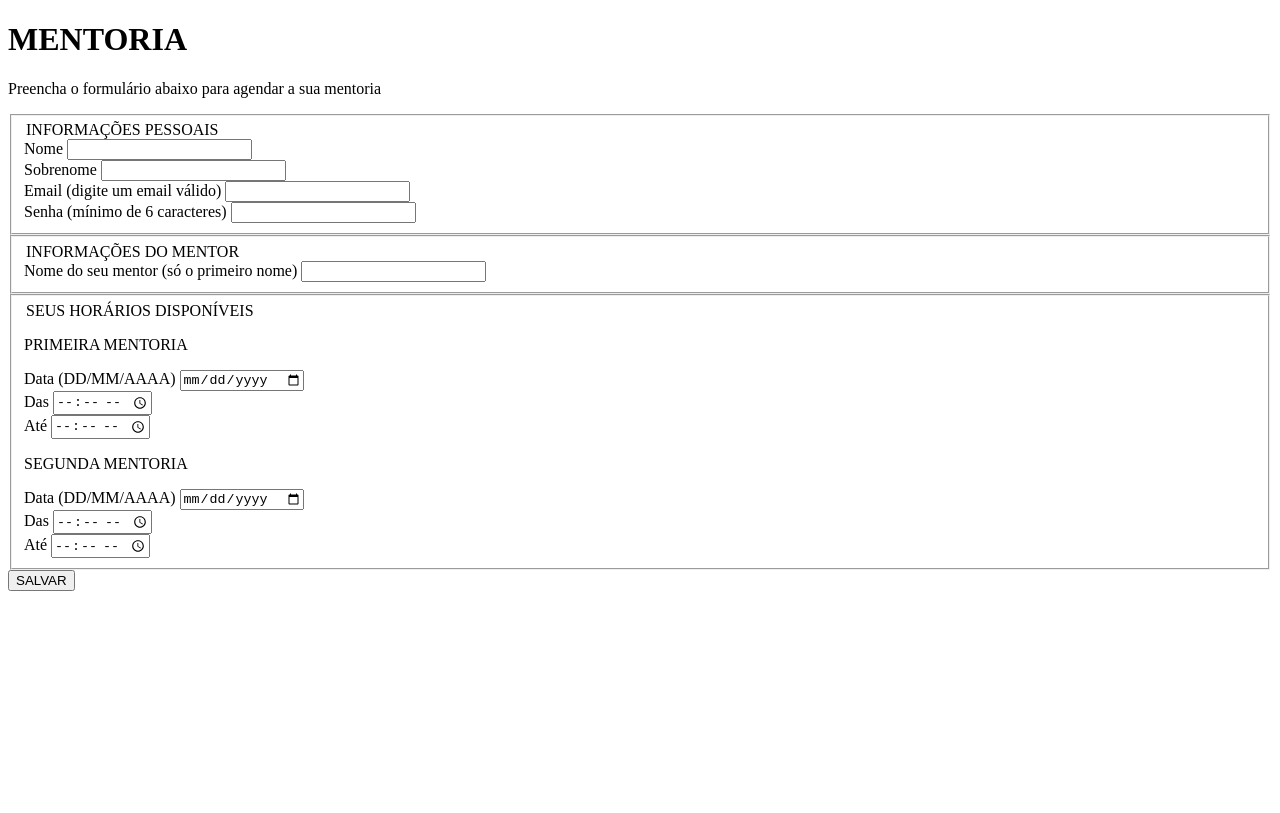
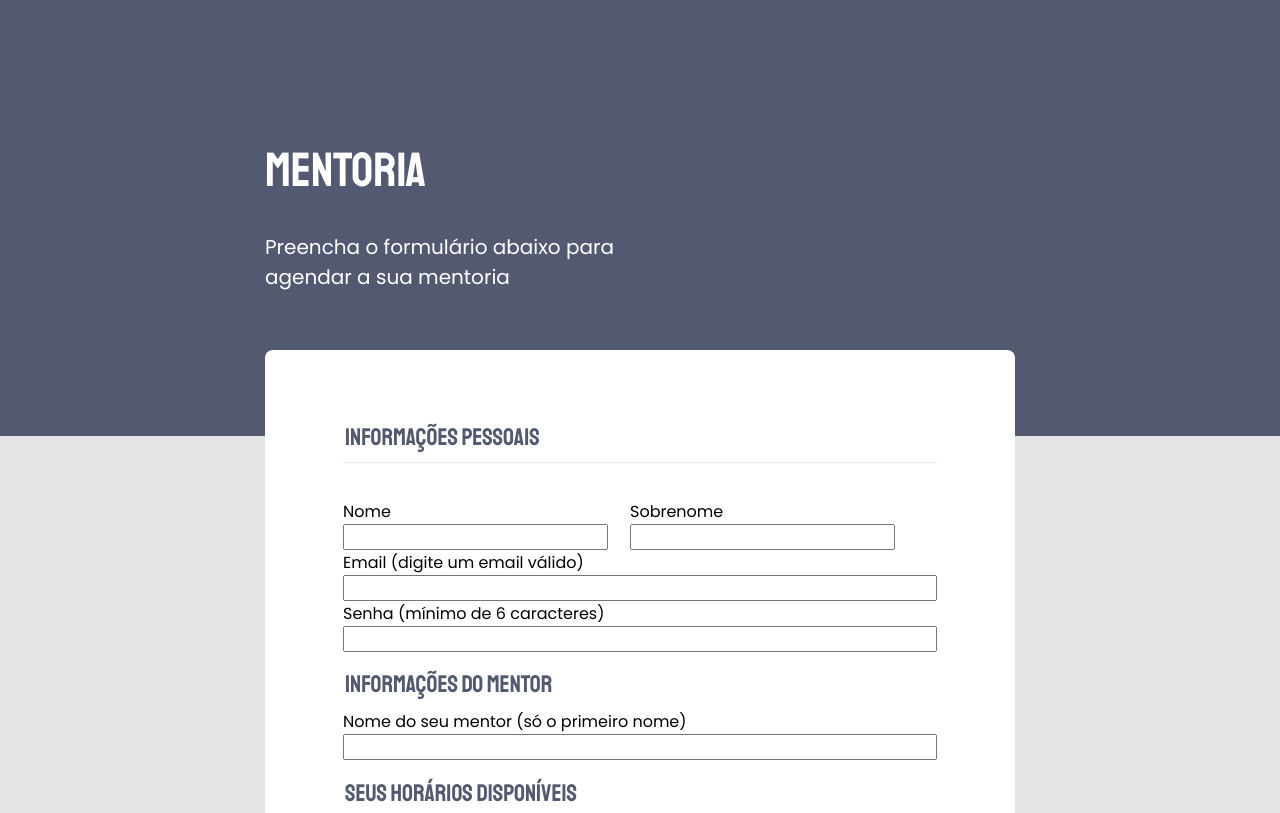
Before and after one commit to VictorZornek/formsMentoria, a plain HTML site: page index.html in a window 1280 px wide. Shown: the top 813 px of the page. Drawn offline with Linux system fonts and the light colour scheme.

Commit message:
Inicio da estilizacao

```diff
--- a/index.html
+++ b/index.html
@@ -1,8 +1,12 @@
 <!DOCTYPE html>
 <html lang="pt-br">
 <head>
+    <link rel="preconnect" href="https://fonts.gstatic.com" crossorigin>
+    <link rel="preconnect" href="https://fonts.googleapis.com">
     <meta charset="UTF-8">
     <meta name="viewport" content="width=device-width, initial-scale=1.0">
+
+    <link href="https://fonts.googleapis.com/css2?family=Poppins:ital,wght@0,100;0,200;0,300;0,400;0,500;0,600;0,700;0,800;0,900;1,100;1,200;1,300;1,400;1,500;1,600;1,700;1,800;1,900&family=Staatliches&display=swap" rel="stylesheet">
     <title>Mentoria</title>
 
     <link rel="stylesheet" href="style.css">
@@ -12,7 +16,7 @@
         <header>
             <h1>MENTORIA</h1>
 
-            <p>Preencha o formulário abaixo para
+            <p>Preencha o formulário abaixo para <br>
                agendar a sua mentoria
             </p>
         </header>
--- a/style.css
+++ b/style.css
@@ -0,0 +1,78 @@
+body {
+    background: #E5E5E5;
+}
+
+body, input, label,  p {
+    font-family: "Poppins", sans-serif;
+}
+
+body::before {
+    content: '';
+    width: 100%;
+    height: 436px;
+
+    position: absolute;
+    top: 0;
+    left: 0;
+    z-index: -1;
+    background: #535971;
+}
+
+.page {
+    width: 750px;
+    margin: auto;
+}
+
+
+h1 {
+    margin-top: 140px;
+
+    font-family: "Staatliches", sans-serif;
+    font-weight: 400;
+    font-size: 48px;
+
+    color: white;
+}
+
+p {
+    font-size: 20px;
+
+    margin: 18px 0 58px 0;
+
+    color: white;
+}
+
+form {
+    background: white;
+    border-radius: 8px 8px 0 0;
+
+    padding: 64px;
+}
+
+fieldset {
+    border: none;
+}
+
+legend {
+    font-family: "Staatliches", sans-serif;
+    font-size: 24px;
+    line-height: 34px;
+
+    color: #535971;
+
+    margin-bottom: 8px;
+}
+
+.input-wrapper {
+    display: flex;
+    flex-direction: column;
+}
+
+.first-lastname {
+    border-top: 1px solid #E6E6F0;
+
+    padding-top: 36px;
+    gap: 22px;
+
+    display: flex;
+}
```
